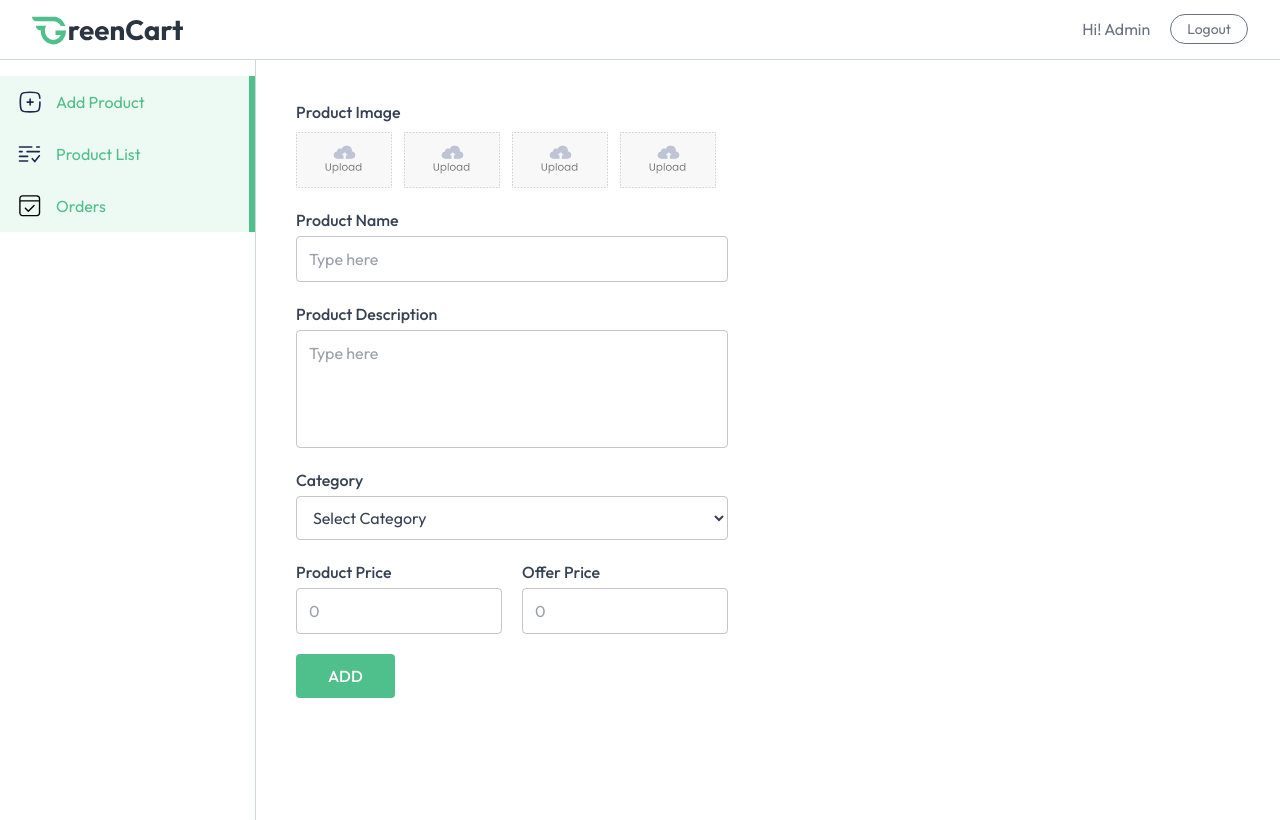
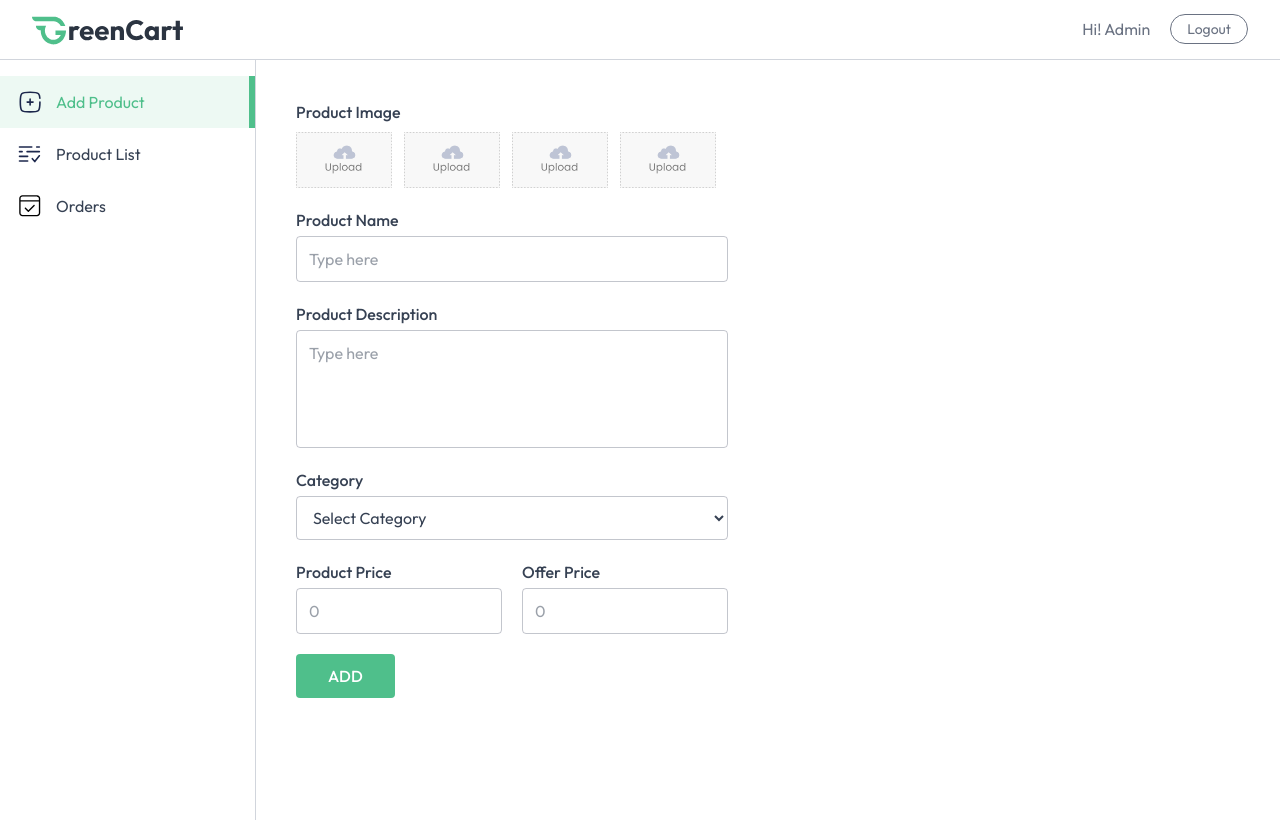
Before and after one commit to Varun822468/GreenCart, a React (Vite) app in the folder client/: page /seller in a window 1280 px wide. Both pictures are taken after typing "name@example.com", "Sample123" into the empty fields and a click on the button "Login". Built offline with nearby package versions, Linux system fonts and the light colour scheme.

Commit message:
SellerLayout screen updated

```diff
--- a/client/src/pages/Seller/SellerLayout.jsx
+++ b/client/src/pages/Seller/SellerLayout.jsx
@@ -31,7 +31,7 @@ const SellerLayout = () => {
                 <div className="md:w-64 w-16 border-r h-[95vh] text-base border-gray-300 pt-4 flex flex-col">
                     {sidebarLinks.map((item) => (
                         <NavLink to={item.path} key={item.name} end={item.path === "/seller"}
-                            className={(isActive) => `flex items-center py-3 px-4 gap-3 ${isActive ? "border-r-4 md:border-r-[6px] bg-primary/10 border-primary text-primary" : "hover:bg-gray-100/90 border-white"}`}>
+                            className={({isActive}) => `flex items-center py-3 px-4 gap-3 ${isActive ? "border-r-4 md:border-r-[6px] bg-primary/10 border-primary text-primary" : "hover:bg-gray-100/90 border-white"}`}>
                             <img src={item.icon} alt="" className="w-7 h-7" />
                             <p className="md:block hidden text-center">{item.name}</p>
                         </NavLink>
```
Also changed, not shown: 2 other files (tests, documents, lock files or other folders).
